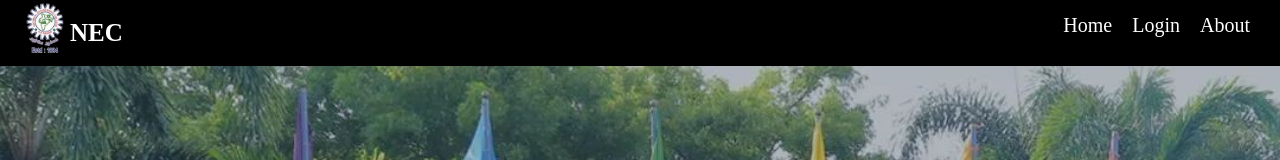
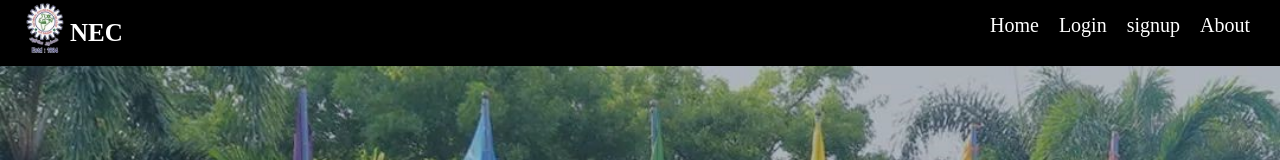
Before and after one commit to RamkumarPeraman/TPMS, a plain HTML site: page frontend/template/index.html in a window 1280 px wide. Shown: the top 160 px of the page. Drawn offline with nearby package versions, Linux system fonts and the light colour scheme.

```diff
--- a/frontend/template/index.html
+++ b/frontend/template/index.html
@@ -21,6 +21,8 @@
     <ul class="nav-links">
       <li><a href="index.html">Home</a></li>
       <li><a style="font-weight: 500; " class="dropdown-item" href="#" id="openHOD"><bold>Login</bold></a></li>
+      <li><a style="font-weight: 500; " class="dropdown-item" href="#" id="openHOD"><bold>signup</bold></a></li>
+
       <li><a href="#card-container">About</a></li>
 
     </ul>
```
Lines whose indentation alone changed are shown as unchanged.
